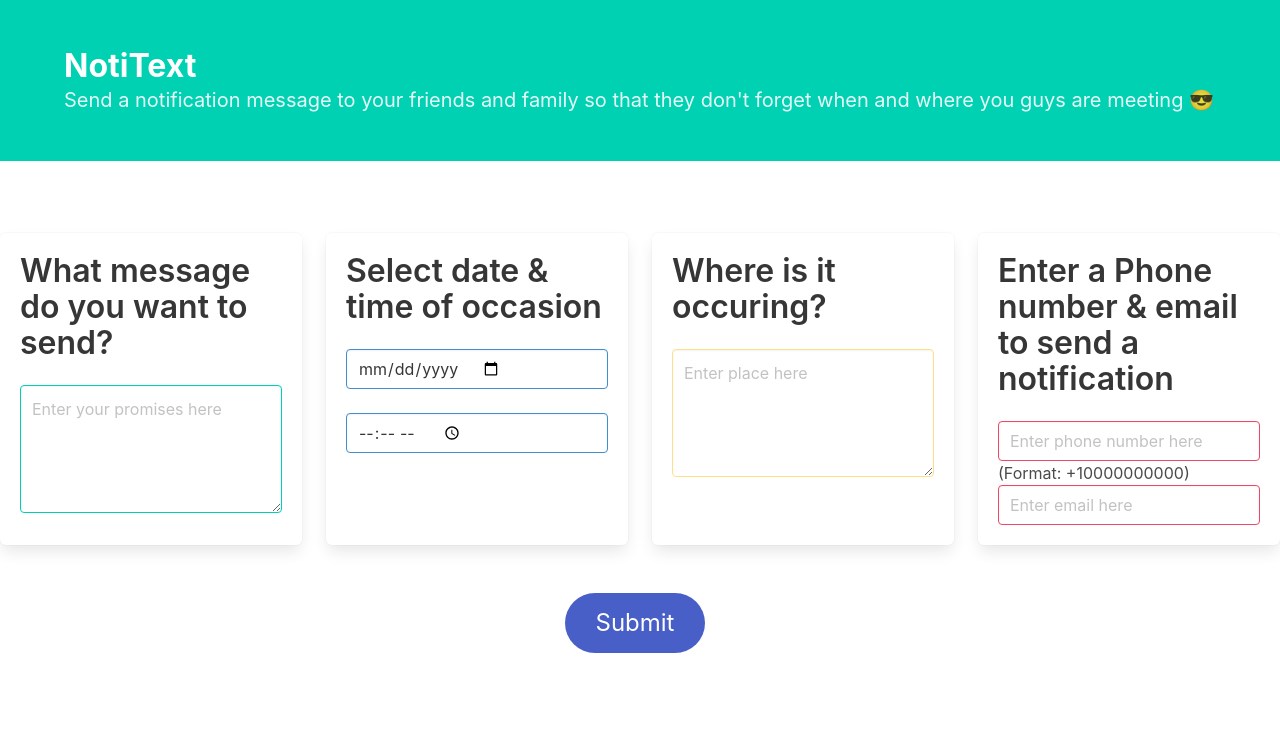
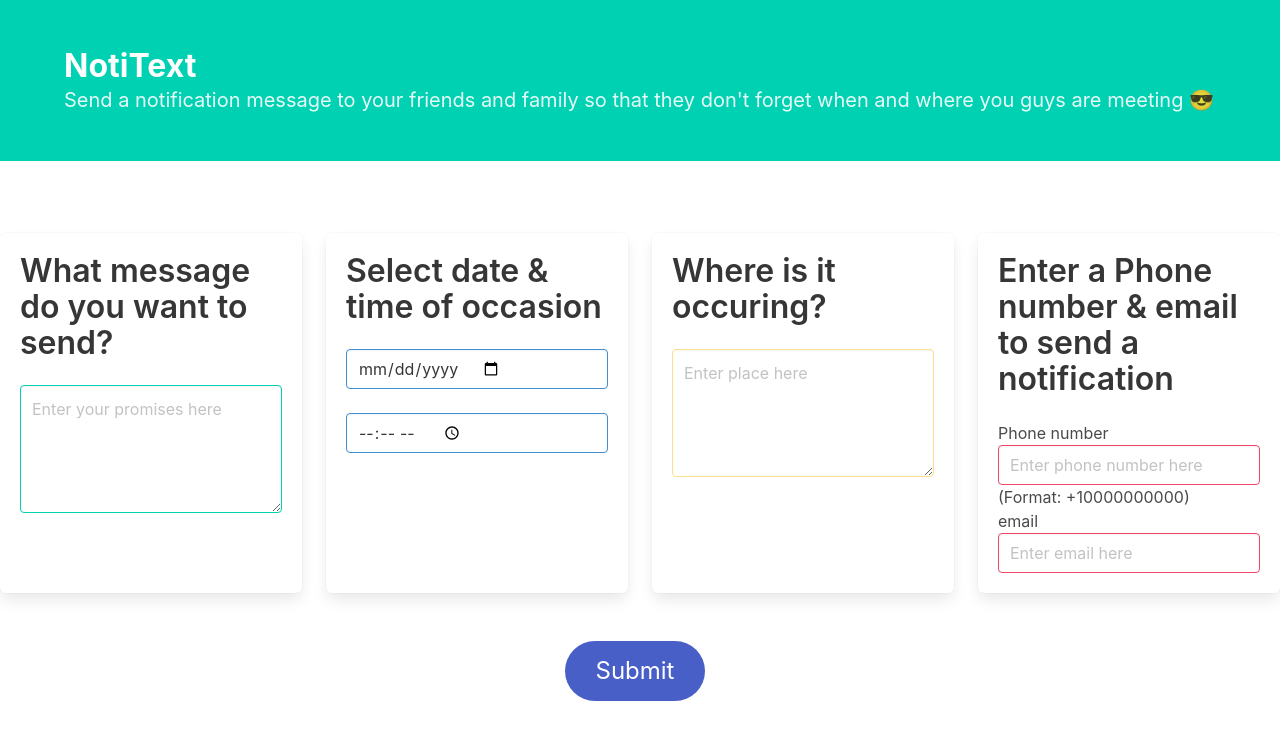
Before and after one commit to henrylee0327/notiText, a React (Create React App) app in the folder frontend/: page / in a window 1280 px wide. Shown: the top 740 px of the page. Built offline with nearby package versions, Linux system fonts and the light colour scheme.

Commit message:
Final commit for notiText

```diff
--- a/frontend/src/components/EditPage.js
+++ b/frontend/src/components/EditPage.js
@@ -1,6 +1,5 @@
 import React, { useState, useEffect } from 'react';
 import promiseApp from '../apis/promiseApp'
-// import { PromiseContext } from '../context/PromiseContext';
 import { useParams, useHistory } from 'react-router-dom';
 
 
@@ -14,7 +13,6 @@ function EditPage (props) {
   const [place, setPlace] = useState('')
   const [phone, setPhone] = useState('')
   const [email, setEmail] = useState('')
-  // const {context, setContext} = useContext(PromiseContext)
 
 
 
@@ -39,7 +37,7 @@ function EditPage (props) {
   const handleSubmit = async (e) => {
     e.preventDefault()
     console.log(email)
-    console.log('this is an email')
+    console.log('~~~~~~~~~~~~~')
     const response = await promiseApp.put(`/promises/${uuid}`, {
       id: "",
       uuid: "",
@@ -50,7 +48,7 @@ function EditPage (props) {
       phone_number: phone,
       email: email
     })
-    history.push('/promises')
+    history.push(`/promises`)
   }
 
   return (
@@ -98,11 +96,13 @@ function EditPage (props) {
             <p className="title">Enter a Phone number to send a text message</p>
             <div className="field">
               <div className="control">
+                  <p>Phone number</p>
                   <input className="input is-danger" pattern='^\+[1-9]\d{1,14}$' value={phone} onChange={(e) => setPhone(e.target.value)} type="tel" placeholder="Enter your phone number here"></input>
                   <br></br>
                   <p>(Format: +10000000000)</p>
               </div>
               <div className="control">
+                <p>email</p>
                 <input className="input is-danger" type='email' value={email} onChange={(e) => setEmail(e.target.value)} placeholder="Enter email here"></input>
                 <br></br>
             </div>
--- a/frontend/src/components/YourPromises.js
+++ b/frontend/src/components/YourPromises.js
@@ -37,7 +37,6 @@ function YourPromises (props) {
     addPromise(response.data.promise)
     history.push('/promises')
    } catch (err) {
-      alert("An error has occured")
       console.log(err)
       console.log('zzzzzzzz')
    }
--- a/frontend/src/components/promise-components/PhoneNumber.js
+++ b/frontend/src/components/promise-components/PhoneNumber.js
@@ -3,8 +3,8 @@ import React from 'react'
 function PhoneNumber (props) {
 
     function handlePhone (e) {
+        console.log(e.currentTarget.value)
         props.setPhone(e.currentTarget.value)
-        console.log(e.currentTarget.value)
     }
 
     function handleEmail (e) {
@@ -17,11 +17,13 @@ function PhoneNumber (props) {
           <p className="title">Enter a Phone number & email to send a notification</p>
           <div className="field">
             <div className="control">
+                <p>Phone number</p>
                 <input className="input is-danger" pattern='^\+[1-9]\d{1,14}$' value={props.phone} onChange={handlePhone} type="tel" placeholder="Enter phone number here"></input>
                 <br></br>
                 <p>(Format: +10000000000)</p>
             </div>
             <div className="control">
+                <p>email</p>
                 <input className="input is-danger" type='email' value={props.email} onChange={handleEmail} placeholder="Enter email here"></input>
                 <br></br>
             </div>
--- a/frontend/src/components/promise-components/PromiseContent.js
+++ b/frontend/src/components/promise-components/PromiseContent.js
@@ -4,7 +4,6 @@ function PromiseContent (props) {
     // console.log(props)
 
     function handleChange (e) {
-        // e.preventDefault()
         console.log(e.currentTarget.value)
         props.setPromise(e.currentTarget.value)
     }
```
Also changed, not shown: 5 other files (tests, documents, lock files or other folders).
